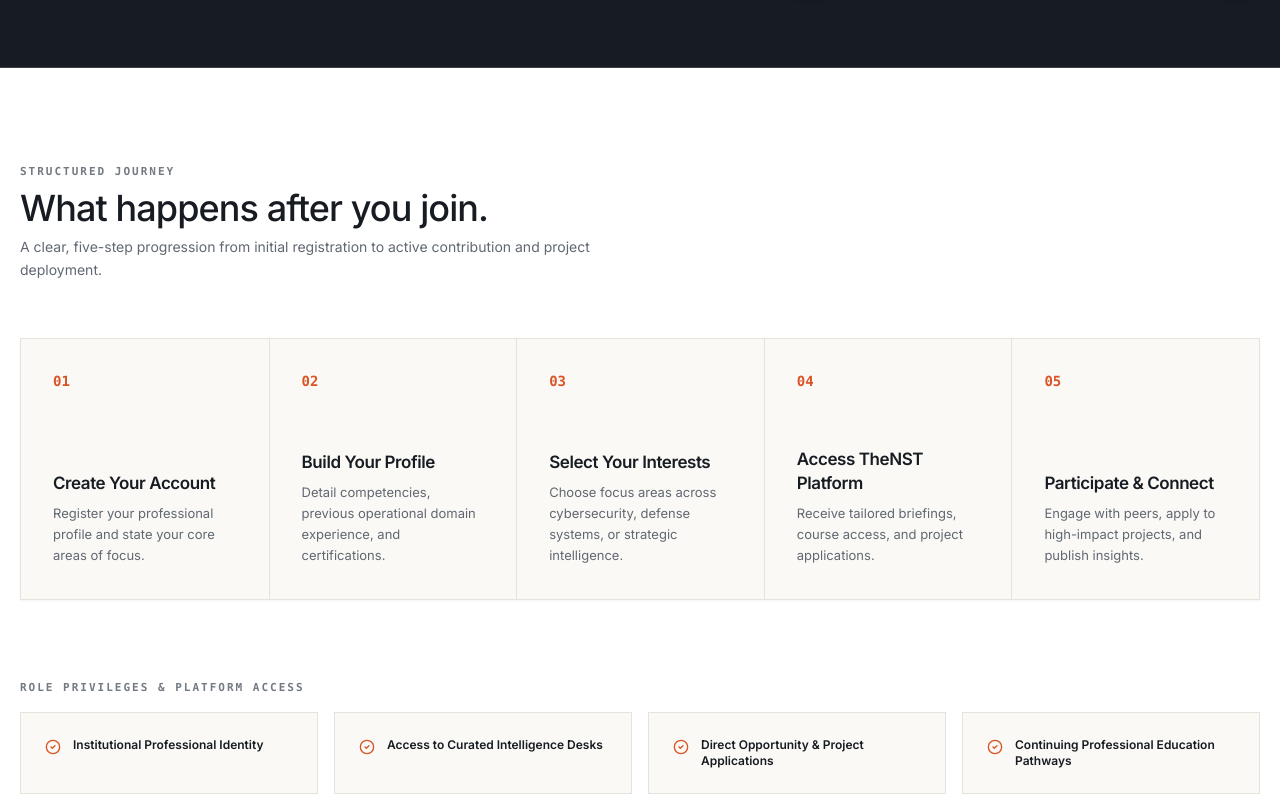
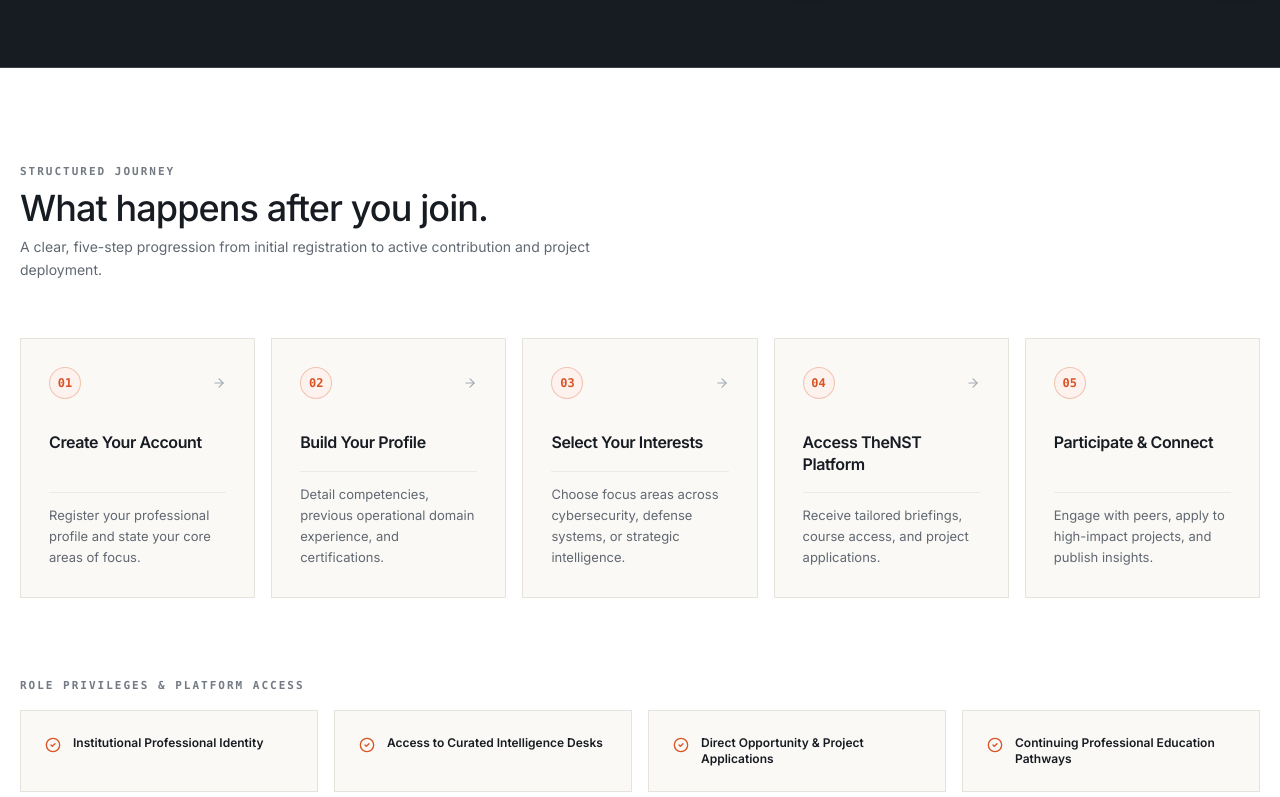
Before and after one commit to Anjalisri123/thenst, a Next.js app: page /learner in a window 1280 px wide. Shown: the part 488-1285 px from the top of the page. Built offline with nearby package versions, Linux system fonts and the light colour scheme; no server answers.

Commit message:
Upgrade Structured Journey into modern milestone card stepper with hover depth

```diff
--- a/components/nst/role-view.tsx
+++ b/components/nst/role-view.tsx
@@ -97,21 +97,32 @@ export function RolePageView({ roleKey }: { roleKey: string }) {
               </p>
             </div>
 
-            {/* Timeline Row */}
-            <div className="border border-[#e5e3db] bg-[#faf9f5] grid grid-cols-1 md:grid-cols-5 divide-y md:divide-y-0 md:divide-x divide-[#e5e3db] my-8 shadow-sm">
-              {role.steps.map((step) => (
-                <div key={step.num} className="p-8 flex flex-col justify-between min-h-[260px] hover:bg-white transition-colors">
-                  <span className="text-sm font-mono font-bold text-[#d95325] block mb-12">
-                    {step.num}
-                  </span>
+            {/* Modern Milestone Stepper Grid */}
+            <div className="grid grid-cols-1 sm:grid-cols-2 lg:grid-cols-5 gap-4 my-8">
+              {role.steps.map((step, idx) => (
+                <div
+                  key={step.num}
+                  className="group relative bg-[#faf9f5] border border-[#e5e3db] p-7 flex flex-col justify-between min-h-[260px] hover:bg-white hover:border-[#171b22] hover:shadow-md transition-all duration-200"
+                >
                   <div>
-                    <h3 className="text-base sm:text-[17px] font-semibold tracking-tight text-[#171b22] mb-2 leading-snug">
+                    {/* Top Step Header with Pill Badge & Arrow */}
+                    <div className="flex items-center justify-between mb-8">
+                      <span className="inline-flex items-center justify-center w-8 h-8 rounded-full bg-[#fdf2ee] border border-[#d95325]/30 text-[#d95325] font-mono text-xs font-bold">
+                        {step.num}
+                      </span>
+                      {idx < role.steps.length - 1 && (
+                        <ArrowRight className="hidden lg:block w-3.5 h-3.5 text-[#a4abb4] group-hover:text-[#d95325] group-hover:translate-x-0.5 transition-all" />
+                      )}
+                    </div>
+
+                    <h3 className="text-base font-semibold tracking-tight text-[#171b22] mb-2 leading-snug group-hover:text-[#d95325] transition-colors">
                       {step.title}
                     </h3>
-                    <p className="text-xs sm:text-[13px] text-[#616872] leading-relaxed font-sans">
-                      {step.desc}
-                    </p>
                   </div>
+
+                  <p className="text-xs sm:text-[13px] text-[#616872] leading-relaxed font-sans pt-3 border-t border-[#e5e3db]/60">
+                    {step.desc}
+                  </p>
                 </div>
               ))}
             </div>
```
